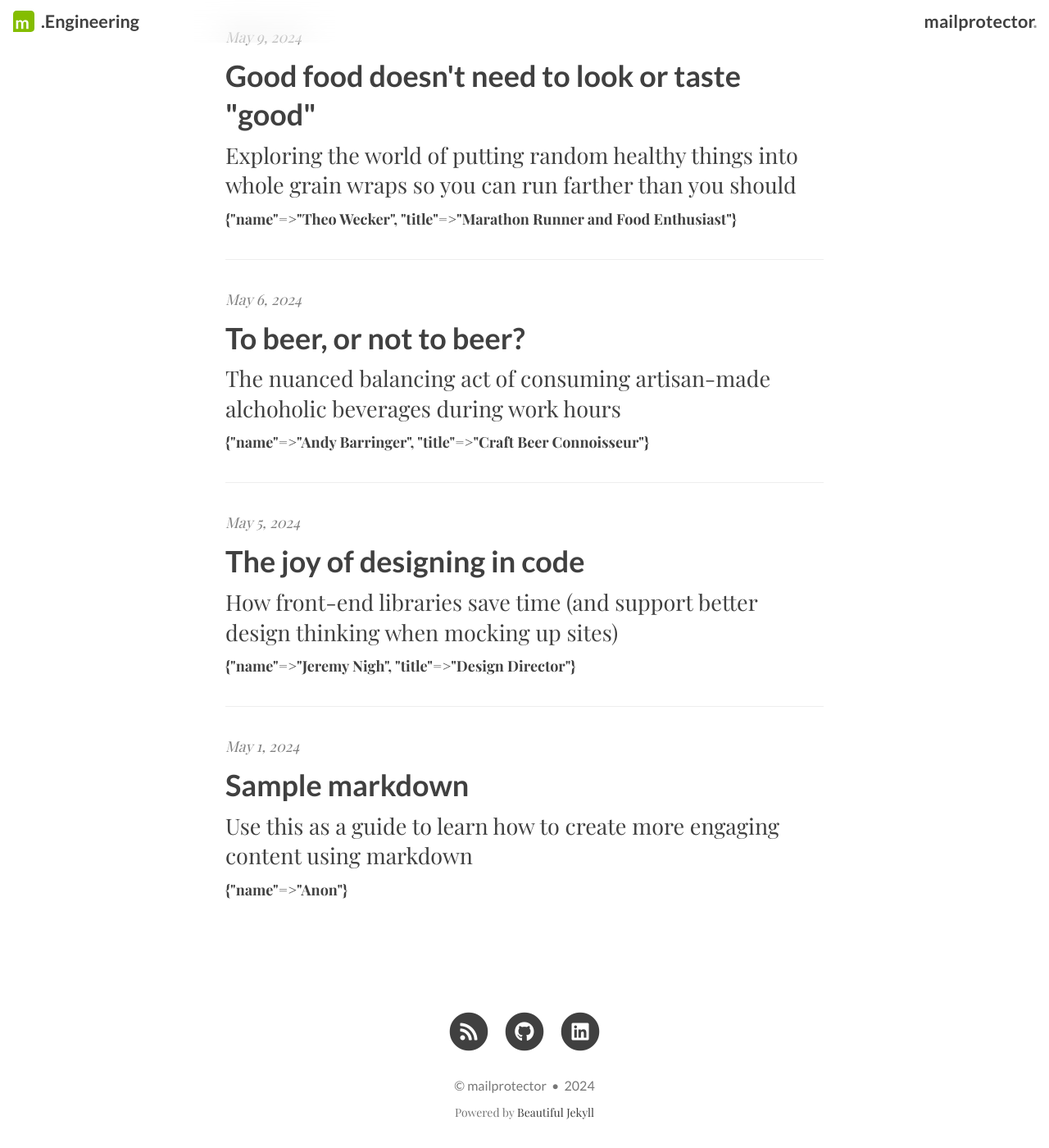
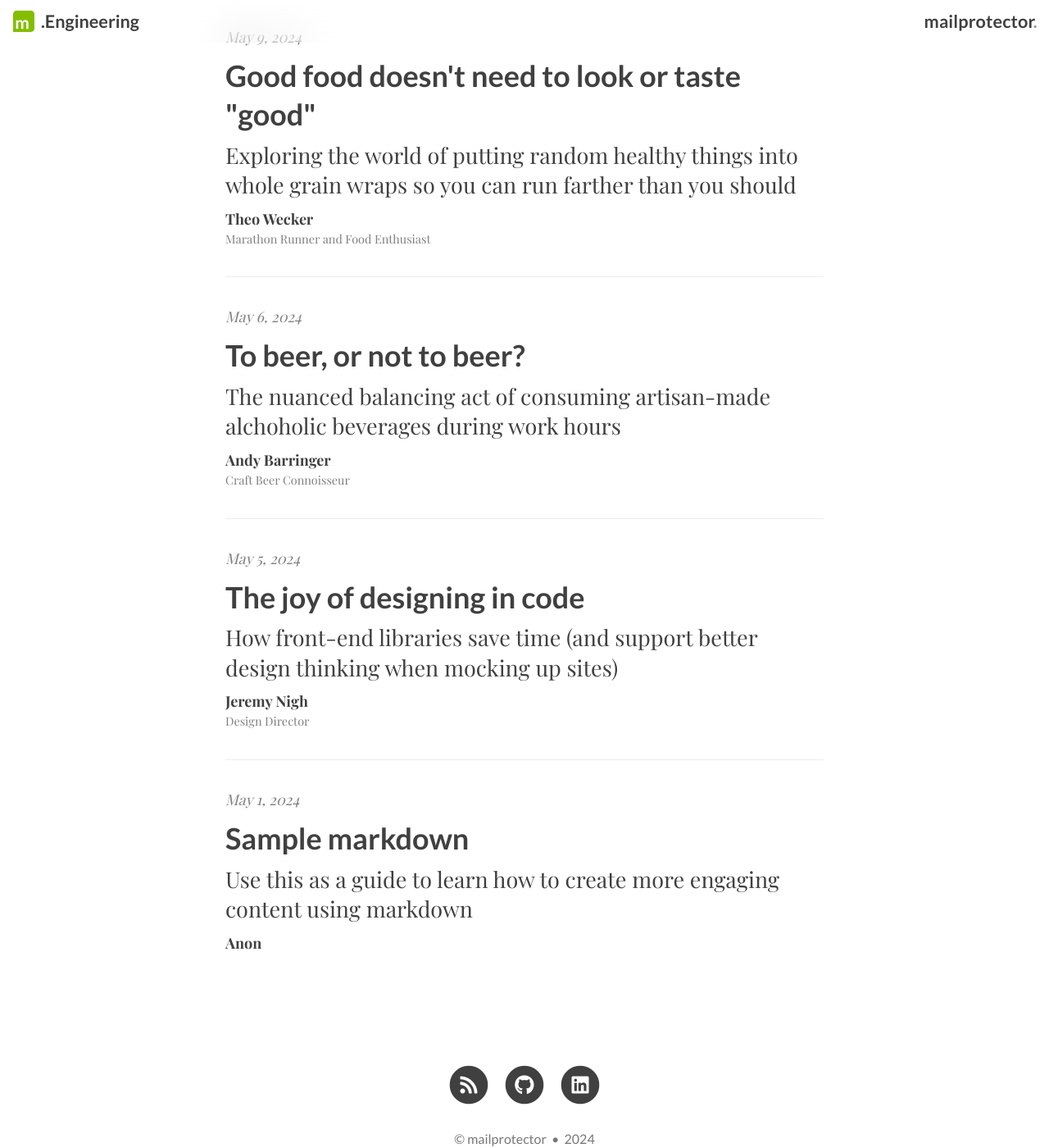
Before and after one commit to mailprotector/mailprotector.engineering, a Jekyll site: the page built from index.html, in a window 1280 px wide and 1400 px high, scrolled down 359 px. Shown: the whole window at 82% size. Built offline with Jekyll 4.4.1, drawn with Linux system fonts in a browser that asks for light colours; nearby versions of some CDN libraries; some web fonts are replaced; the list of posts is cut into pages by our own code.

Commit message:
Minor changes

```diff
--- a/_includes/head.html
+++ b/_includes/head.html
@@ -35,7 +35,7 @@
 
   {% capture author %}
     {%- if page.author -%}
-      {{  page.author | strip_html }}
+      {{  page.author.name | strip_html }}
     {%- elsif site.author -%}
       {{ site.author }}
     {%- endif -%}
--- a/_includes/header.html
+++ b/_includes/header.html
@@ -44,9 +44,9 @@
 
           {% if include.type == "post" %}
             {% if page.author %}
-              <strong>{{ page.author.name | strip_html }}</strong><br>
+              <strong>{{ page.author.name | strip_html }}</strong>
               {% if page.author.title %}
-                <em>{{ page.author.title | strip_html }}</em><br>
+                <div class="author-title">{{ page.author.title | strip_html }}</div>
               {% endif%}
             {% endif%}
 
--- a/_layouts/home.html
+++ b/_layouts/home.html
@@ -52,7 +52,10 @@
       </a>
 
       {% if post.author %}
-        <span><strong>{{ post.author | strip_html }}</strong></span>
+        <span><strong>{{ post.author.name | strip_html }}</strong></span>
+        {% if post.author.title %}
+          <div class="author-title">{{ post.author.title | strip_html }}</div>
+        {% endif%}
       {% endif %}
 
 
--- a/assets/css/custom-styles.css
+++ b/assets/css/custom-styles.css
@@ -112,6 +112,11 @@
   font-size: 1em;
 }
 
+.author-title {
+  color: var(--mid-col);
+  font-size: 0.8em;
+}
+
 footer {
   background-color:transparent;
   border:none;
```
